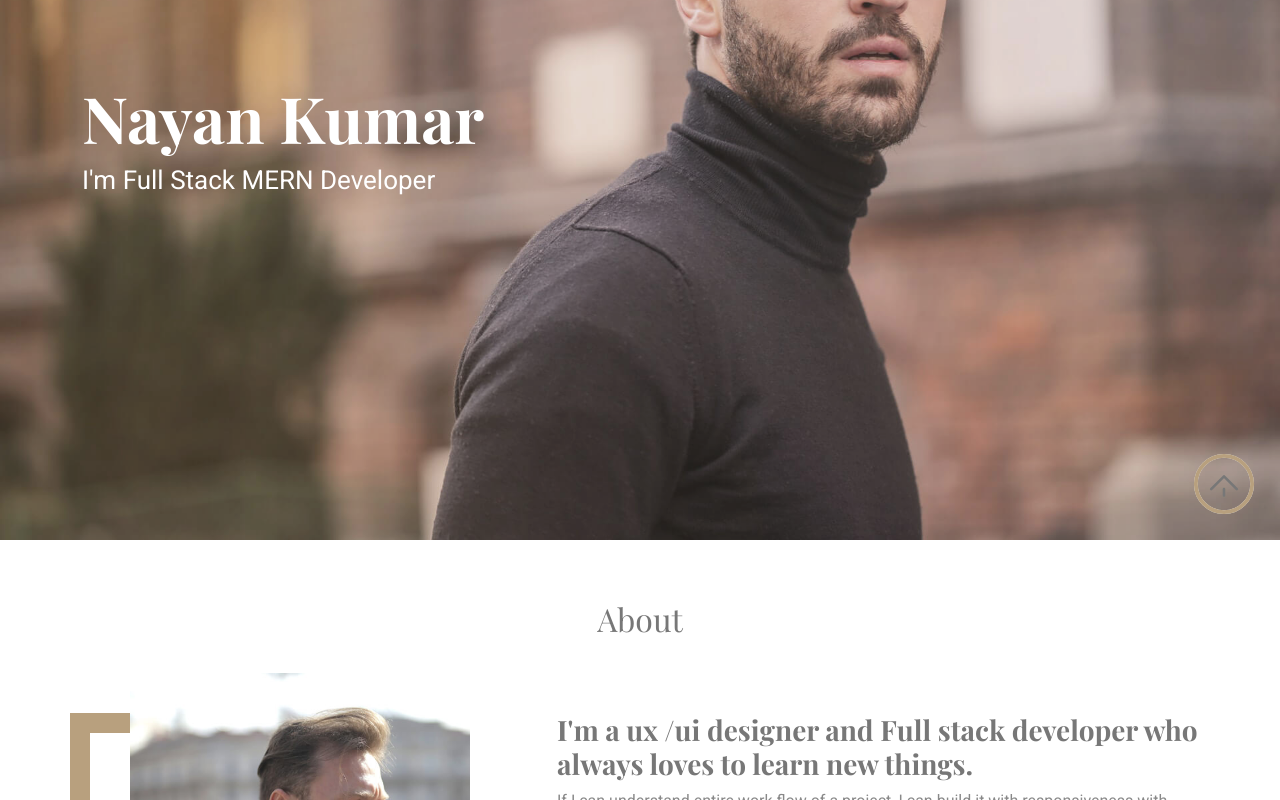
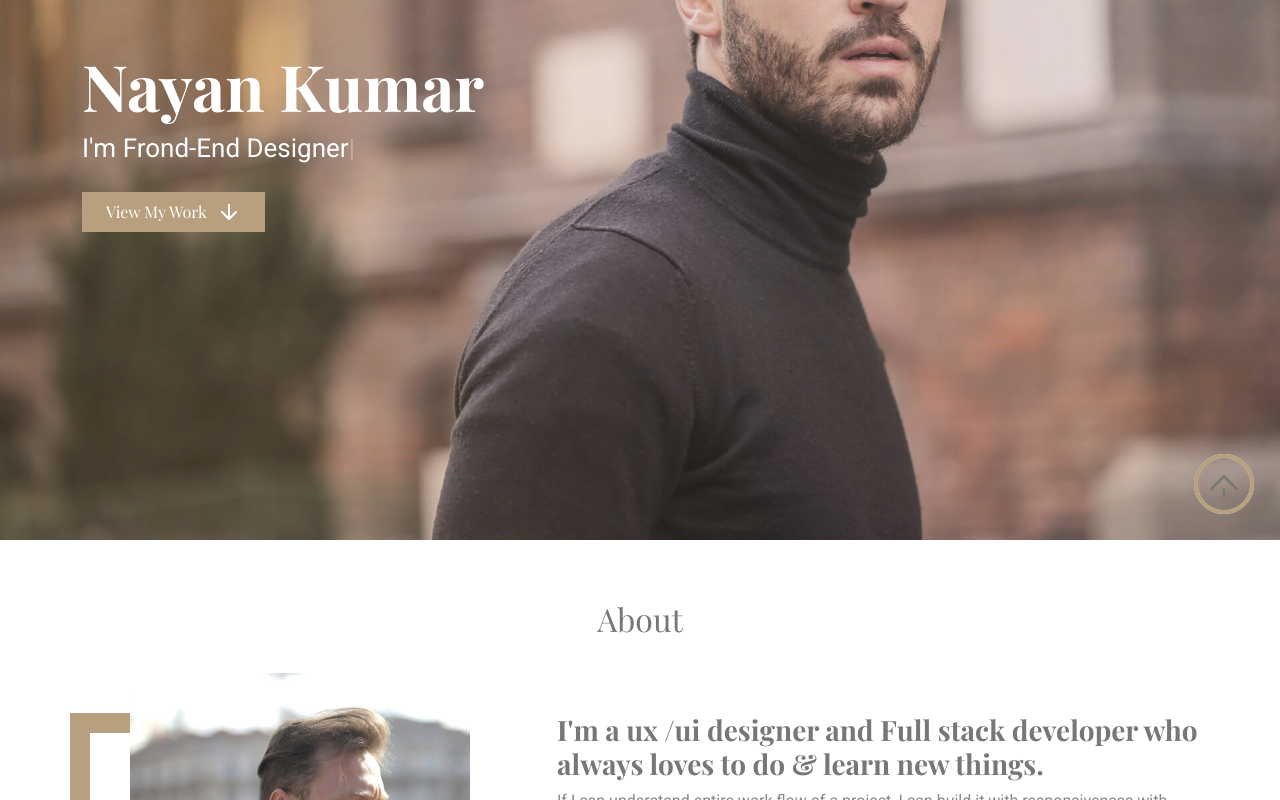
Before and after one commit to nayan-ray/portfolioFrondend, a React (Vite) app in the folder client/: page / in a window 1280 px wide. Shown: the part 260-1060 px from the top of the page. Built offline with nearby package versions, Linux system fonts and the light colour scheme; no server answers; a web font is replaced by a local one.

Commit message:
back button updated

```diff
--- a/client/src/components/about/About.jsx
+++ b/client/src/components/about/About.jsx
@@ -19,7 +19,7 @@ const About = () => {
                   </div>
                   <div className=' mt-6 mx-3 md:px-3 md:mx-0 lg:w-7/12 lg:mt-0'>
                        <h3 className='text-[28px] font-bold text-[#777777] font-playfair mb-2 leading-[1.2]'>
-                        I'm a ux /ui designer and Full stack developer who always loves to learn new things.
+                        I'm a ux /ui designer and Full stack developer who always loves to do & learn new things.
                        </h3>
                        <p className='font-roboto'>
                         If  I can understand entire work flow of a project, I can build it with responsiveness with MERN according to company's project structure and documentation. Technologies are FIGMA, HTML, CSS, CSS FRAMEWORK like tailwind, bootstrap and JAVASCRIPT, REACT, NODE, EXPRESS, MONGODB etc. If I face any problem while working on my project and find any lacking on any topic, I strongly believe that I can overcome it soon. I can do it if I see it.
--- a/client/src/components/goal/Goal.jsx
+++ b/client/src/components/goal/Goal.jsx
@@ -19,7 +19,7 @@ const Goal = ({ product }) => {
             <div>
 
                 <Link to="/" state={{backFrom : "details"}}>
-                   <button className='flex items-center gap-2.5 text-[20px] mb-4 bg-accent1 px-5 py-3'>
+                   <button className='flex items-center gap-2.5 text-[14px] mb-4 bg-accent1 px-5 py-2.5 lg:text-[20px] lg:py-3'>
                       <svg xmlns="http://www.w3.org/2000/svg" fill="none" viewBox="0 0 24 24" strokeWidth={1.5} stroke="currentColor" className="size-6">
                           <path strokeLinecap="round" strokeLinejoin="round" d="M10.5 19.5 3 12m0 0 7.5-7.5M3 12h18" />
                       </svg>
--- a/client/src/components/hero/Hero.jsx
+++ b/client/src/components/hero/Hero.jsx
@@ -1,7 +1,7 @@
 import React from 'react'
 import { ReactTyped } from "react-typed";
 import heroImage from '../../assets/image.png'
-
+import { ArrowDown } from "lucide-react";
 const Hero = () => {
   return (
     <div className="relative before:content-[''] before:absolute before:inset-0 before:z-2 before:bg-[color-mix(in_srgb,var(--color-background),transparent_80%)] w-full h-screen py-20 flex items-center justify-items-center ">
@@ -15,9 +15,13 @@ const Hero = () => {
            <ReactTyped
             strings={[
                 "UI/UX Designer",
+                 "Frond-End Designer",
+                  "React Developer",
+                 "Node Developer",
+                 "Backend Developer",
                  "Full Stack MERN Developer",
-                 "React Developer",
-                 "Problem Solver"
+
+
                ]}
              typeSpeed={60}
              backSpeed={40}
@@ -29,6 +33,9 @@ const Hero = () => {
              smartBackspace
          />
          </p>
+         <p className=' mt-6'>
+          <button className=' text-white flex items-center gap-2.5 bg-accent1 px-6 py-2 font-playfair font-normal'>View My Work <ArrowDown /> </button>
+         </p>
       </div>
     </div>
   )
```
